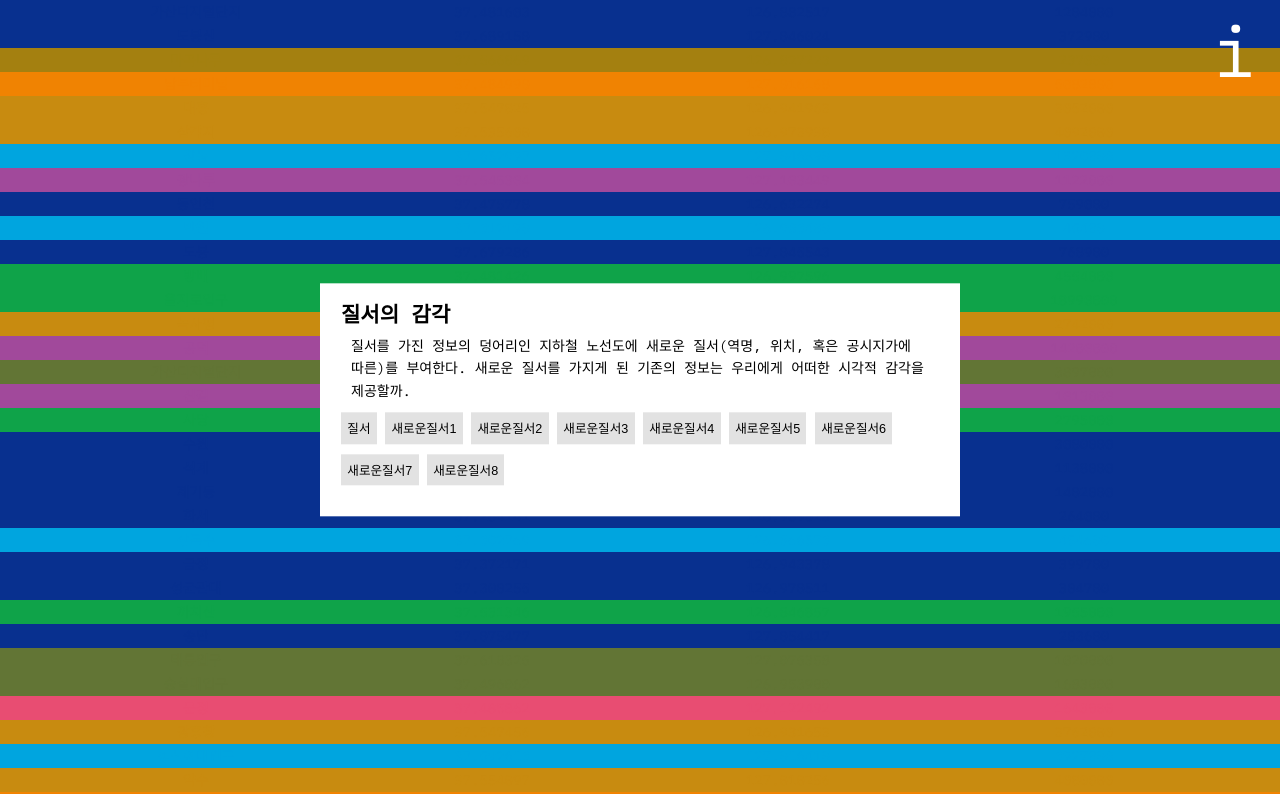
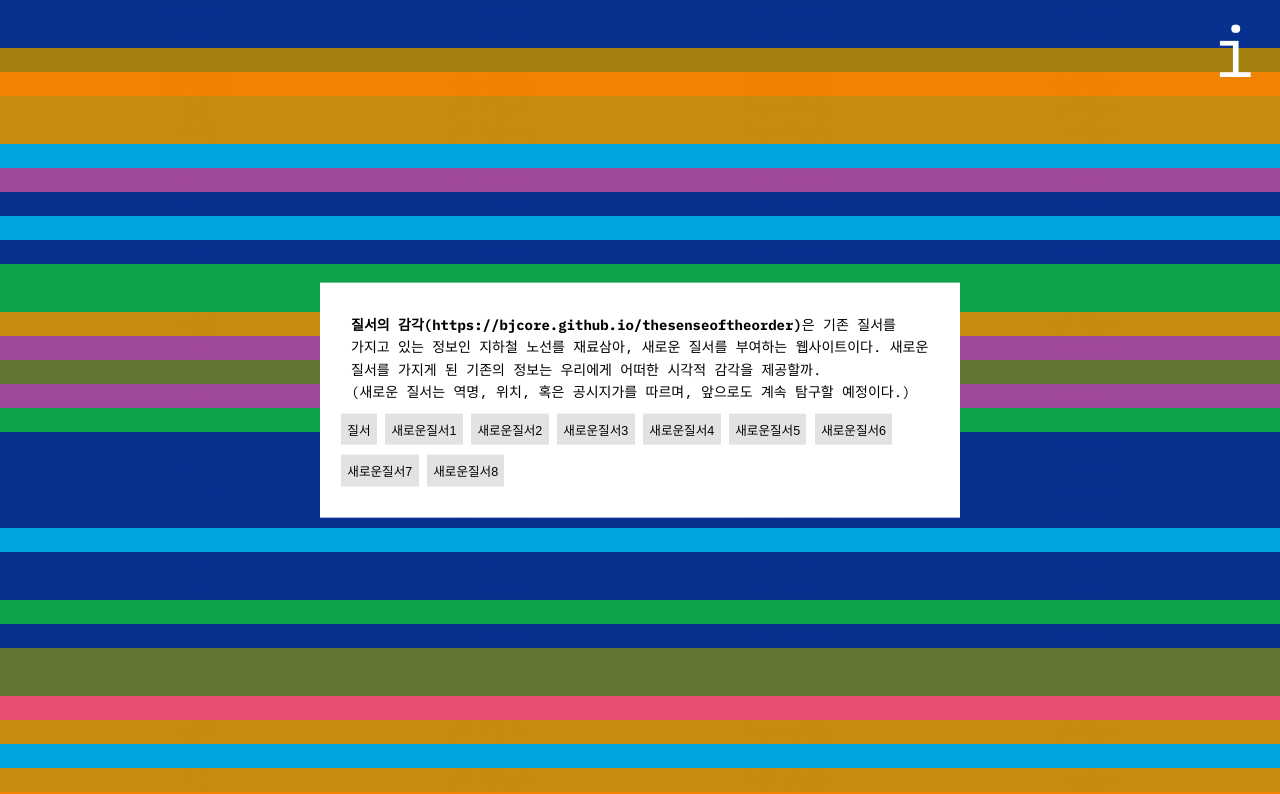
Before and after one commit to bjcore/thesenseoftheorder, a plain HTML site: page index.html in a window 1280 px wide. Shown: the top 794 px of the page. Drawn offline with nearby package versions, Linux system fonts and the light colour scheme.

Commit message:
210403-5

```diff
--- a/index.html
+++ b/index.html
@@ -21,8 +21,10 @@
     </div>
     <div id="modal" class="modal-wrap">
         <article>
-            <h1>질서의 감각</h1>
-            <p>질서를 가진 정보의 덩어리인 지하철 노선도에 새로운 질서(역명, 위치, 혹은 공시지가에 따른)를 부여한다. 새로운 질서를 가지게 된 기존의 정보는 우리에게 어떠한 시각적 감각을 제공할까.
+            <p><strong>질서의 감각(https://bjcore.github.io/thesenseoftheorder)</strong>은 기존 질서를 가지고 있는 정보인 지하철
+                노선를 재료삼아, 새로운 질서를 부여하는 웹사이트이다. 새로운 질서를 가지게 된 기존의 정보는 우리에게 어떠한 시각적 감각을 제공할까.
+                <br>
+                (새로운 질서는 역명, 위치, 혹은 공시지가를 따르며, 앞으로도 계속 탐구할 예정이다.)
             </p>
         </article>
         <div class="sort-by-button-group">
--- a/style.css
+++ b/style.css
@@ -32,6 +32,10 @@ li div{
     font-size: 1rem;
     text-align: center;
     flex-basis: 200px;
+}
+
+strong{
+    font-weight: 900;
 }
 
 #info{
```
